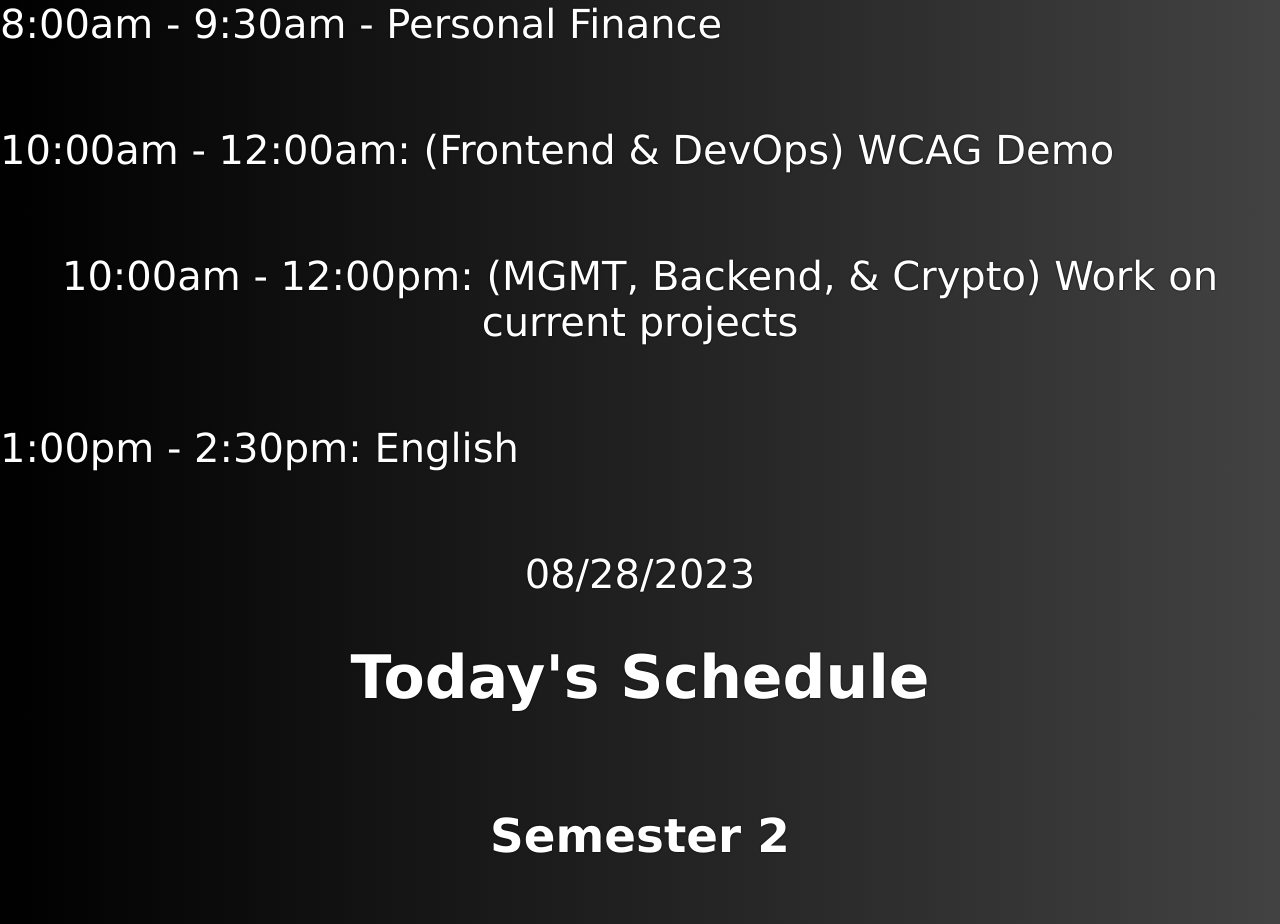
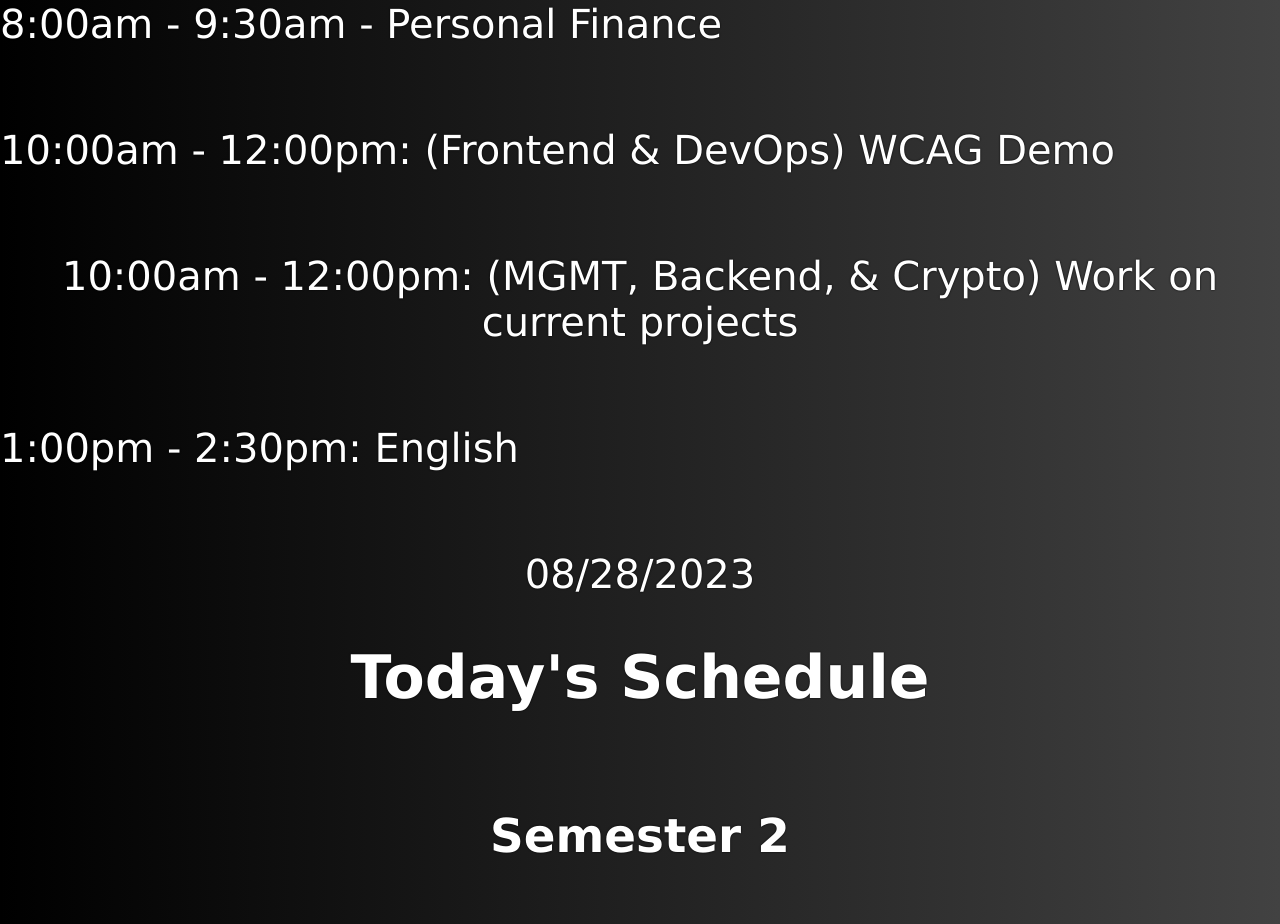
Before and after one commit to K38Shaw/lectureSchedule, a plain HTML site: page index.html in a window 1280 px wide. Shown: the part 1060-1984 px from the top of the page. Drawn offline with Linux system fonts and the light colour scheme.

Commit message:
am pm error

```diff
--- a/index.html
+++ b/index.html
@@ -29,7 +29,7 @@
             <h3>Second Years</h3>
             <div>
                 <p>8:00am - 9:30am - Personal Finance </p>
-                <p>10:00am - 12:00am: (Frontend & DevOps) WCAG Demo</p>
+                <p>10:00am - 12:00pm: (Frontend & DevOps) WCAG Demo</p>
                 <p>10:00am - 12:00pm: (MGMT, Backend, & Crypto) Work on current projects</p>
                 <p>1:00pm - 2:30pm: English </p>
             </div>
```
